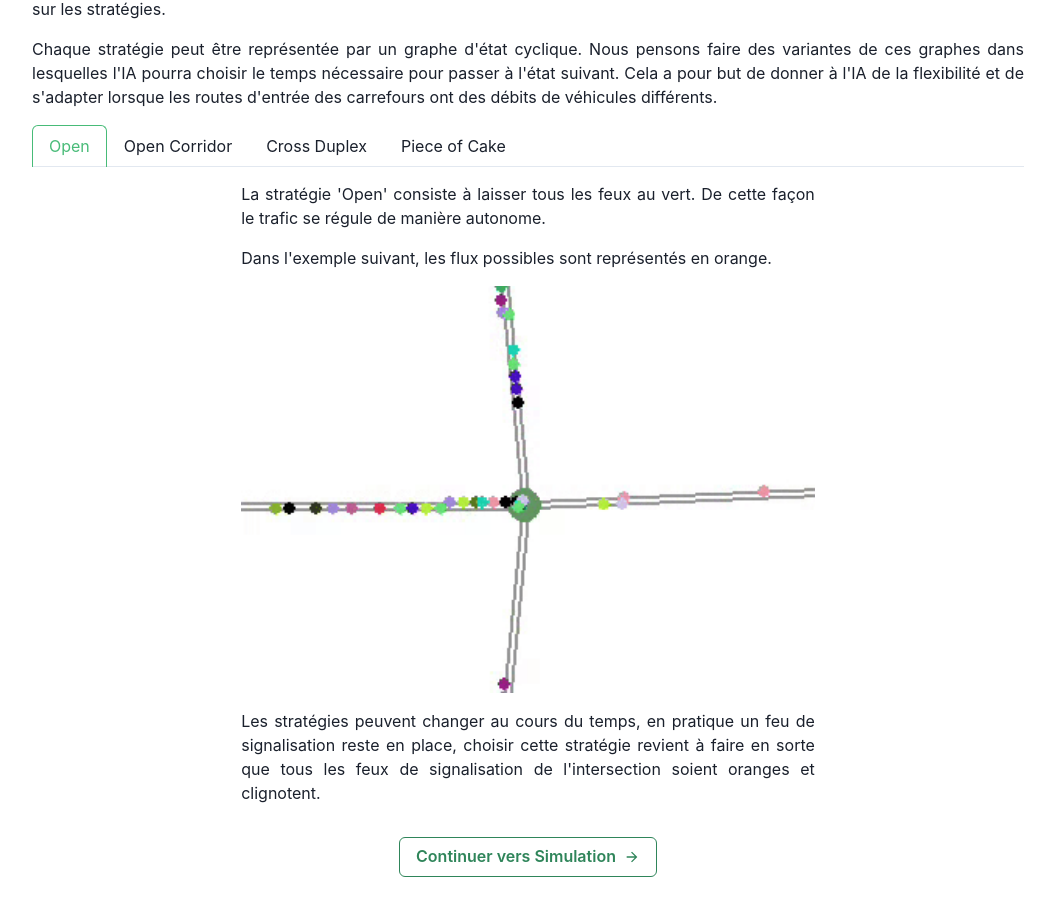
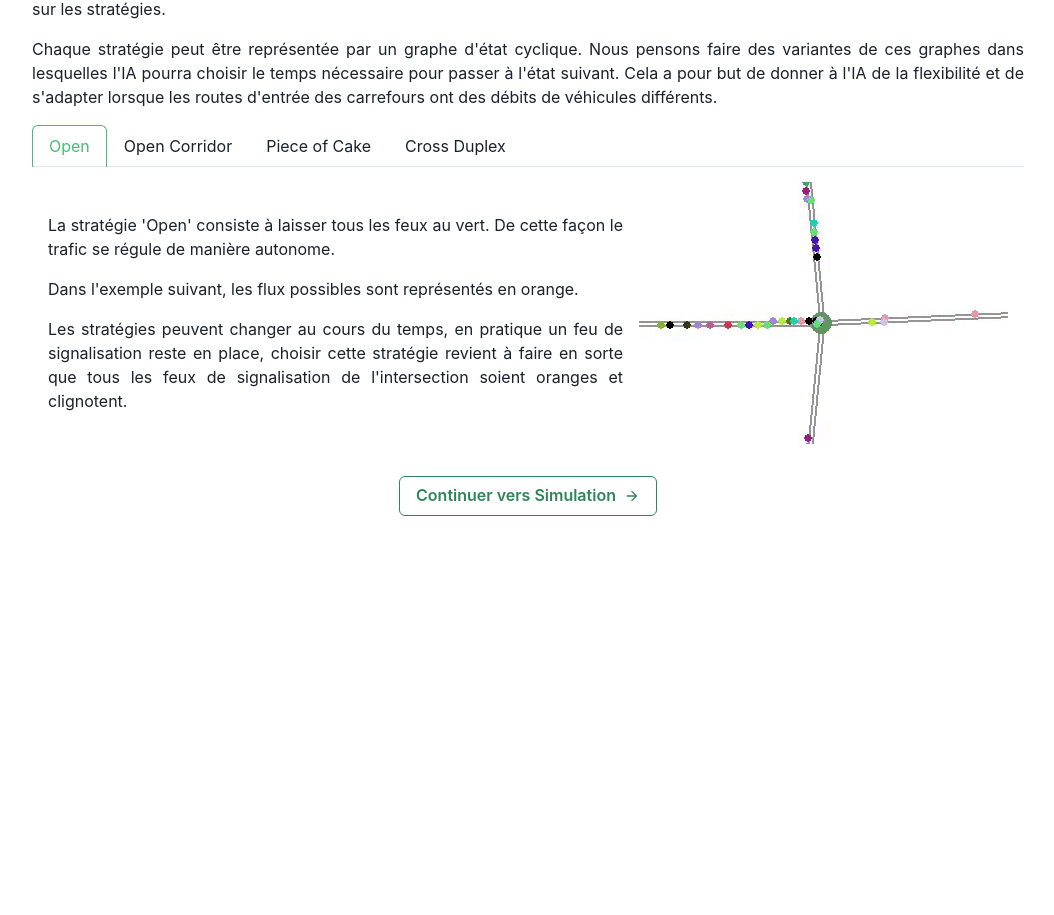
Before and after one commit to quintenbons/PIA-road-manager, a React (Create React App) app in the folder react_app/: page / in a window 1280 px wide. Shown: the part 2096-3011 px from the top of the page, without its empty margins (112-1166 px from the left). After the commit the page ends 2692 px from the top, so only its background shows below. Built offline with nearby package versions, Linux system fonts and the light colour scheme.

Commit message:
Box the strategies

```diff
--- a/react_app/src/pages/home.tsx
+++ b/react_app/src/pages/home.tsx
@@ -1,4 +1,4 @@
-import { Container, theme, Image } from "@chakra-ui/react";
+import { Container, theme, Image, Box } from "@chakra-ui/react";
 import { Title } from "../components/Title";
 import { Paragraph } from "../components/Paragraph";
 import { ParagraphList } from "../components/ParagraphList";
@@ -63,22 +63,39 @@ export const Home = () => {
       <MultipleTabs
         childrens={{
           Open: (
-            <Container
+            <Box
+              sx={{
+                display: "flex",
+                flexDirection: "row",
+                gap: theme.space[4],
+              }}
+            >
+              <Box
                 sx={{
                   display: "flex",
                   flexDirection: "column",
+                  alignSelf: "center",
                   gap: theme.space[4],
                 }}
               >
                 <Paragraph text="La stratégie 'Open' consiste à laisser tous les feux au vert. De cette façon le trafic se régule de manière autonome." />
                 <Paragraph text="Dans l'exemple suivant, les flux possibles sont représentés en orange." />
+                <Paragraph text="Les stratégies peuvent changer au cours du temps, en pratique un feu de signalisation reste en place, choisir cette stratégie revient à faire en sorte que tous les feux de signalisation de l'intersection soient oranges et clignotent." />
+              </Box>
               <Image src={OPEN} />
-              <Paragraph text="Les stratégies peuvent changer au cours du temps, en pratique un feu de signalisation reste en place, choisir cette stratégie revient à faire en sorte que tous les feux de signalisation de l'intersection soient oranges et clignotent." />
-            </Container>
+            </Box>
           ),
           "Open Corridor": (
-            <Container
+            <Box
               sx={{
+                display: "flex",
+                flexDirection: "row",
+                gap: theme.space[4],
+              }}
+            >
+              <Box
+                sx={{
+                  alignSelf: "center",
                   display: "flex",
                   flexDirection: "column",
                   gap: theme.space[4],
@@ -86,34 +103,53 @@ export const Home = () => {
               >
                 <Paragraph text="La stratégie 'Open corridor' correspond à un feu qui restera toujours vert tandis que les autres feux de signalisation alterneront chacun leur tour à temps égal." />
                 <Paragraph text="Dans l'exemple suivant, le feu de signalisation qui restera en vert est aussi représenté par cette couleur tandis que les feux rouges et bleus alternent." />
+              </Box>
               <Image src={OPEN_CORRIDOR} />
-            </Container>
+            </Box>
           ),
-          "Cross Duplex": (
-            <Container
+          "Piece of Cake": (
+            <Box
+              sx={{
+                display: "flex",
+                flexDirection: "row",
+                gap: theme.space[4],
+              }}
+            >
+              <Box
                 sx={{
                   display: "flex",
                   flexDirection: "column",
+                  alignSelf: "center",
                   gap: theme.space[4],
                 }}
               >
                 <Paragraph text="La stratégie 'Piece of cake': si on représente le temps total disponible avec un gâteau, cette stratégie partage équitablement le gâteau entre tous les feux de signalisation. Ainsi, lorsqu'un feu est au vert, les autres sont au rouge." />
                 <Paragraph text="Dans l'exemple suivant les feux de signalisations sont représentés par les traits de couleur rouge, vert et bleu." />
+              </Box>
               <Image src={PIECE_OF_CAKE} />
-            </Container>
+            </Box>
           ),
-          "Piece of Cake": (
-            <Container
+          "Cross Duplex": (
+            <Box
+              sx={{
+                display: "flex",
+                flexDirection: "row",
+                gap: theme.space[4],
+              }}
+            >
+              <Box
                 sx={{
                   display: "flex",
                   flexDirection: "column",
+                  alignSelf: "center",
                   gap: theme.space[4],
                 }}
               >
                 <Paragraph text="La stratégie 'Cross duplex' est la plus intuitive. Elle correspond au carrefour typique et permet de faire alterner les feux de signalisation des routes parallèles avec ceux des routes perpendiculaires." />
                 <Paragraph text="Dans l'exemple suivant sont représentés en bleu et rouge les groupes de feux de signalisation. Le groupe bleu et le groupe rouge s'allument chacun leur tour. " />
+              </Box>
               <Image src={CROSS_DUPLEX} />
-            </Container>
+            </Box>
           ),
         }}
       />
```
Lines whose indentation alone changed are shown as unchanged.
